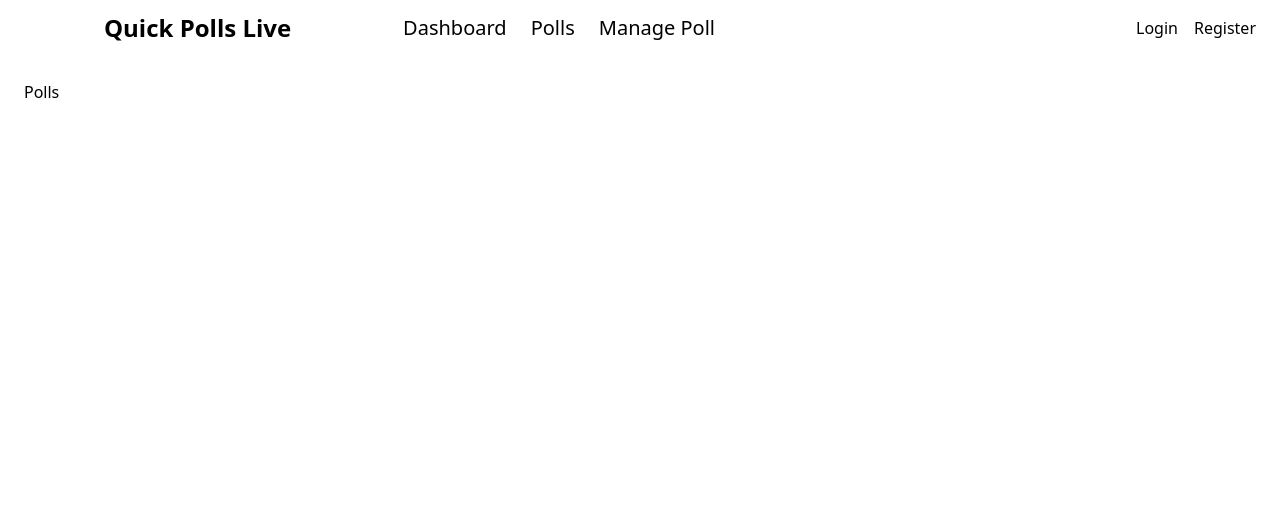
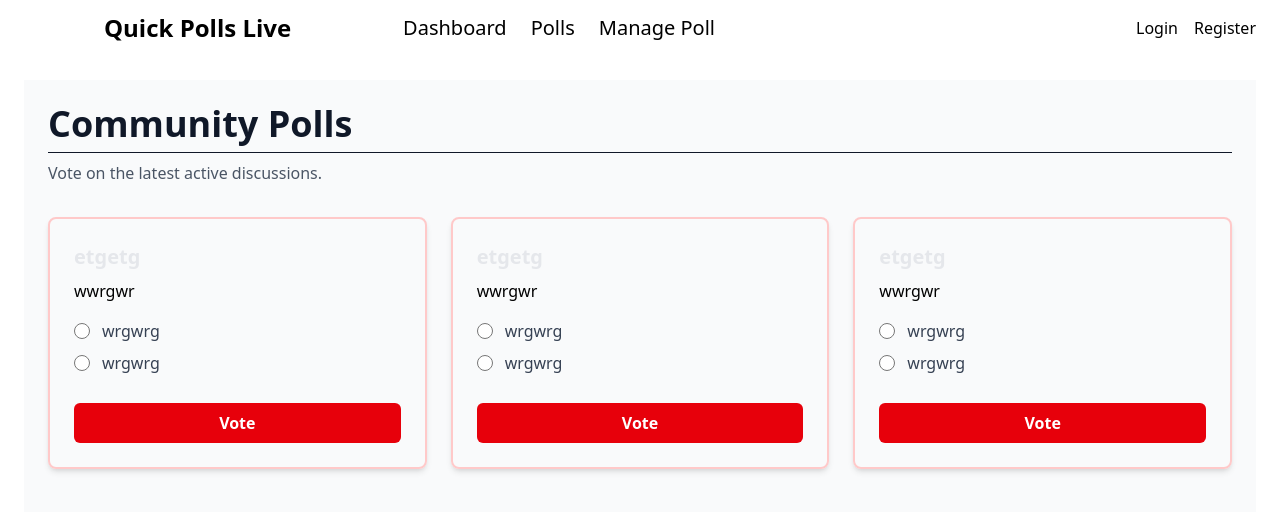
Before and after one commit to ManojM-656565/quick-polls-live, a React app in the folder frontend/: page /polls in a window 1280 px wide. Shown: the top 512 px of the page. Built offline with nearby package versions, Linux system fonts and the light colour scheme; the HTML template or start-up script is replaced by a standard one.

Commit message:
feat:Voting page in frontend is implemented

```diff
--- /dev/null
+++ b/frontend/src/components/polls/PollCardVote.jsx
@@ -0,0 +1,52 @@
+import React from 'react'
+import { useState } from 'react';
+
+const PollCardVote = ({poll}) => {
+    const [selectedOption, setSelectedOption] = useState(null);
+    const {title,description,options}=poll
+
+    const handleSubmit=async(e)=>{
+        e.preventDefault();
+    }
+  return (
+
+    <div className='p-6 shadow-md rounded-lg border-2 border-red-200'>
+    <h3 className='text-xl font-bold mb-2 text-gray-200'>{title}</h3>
+    <p className='text=gray-400 mb-4'>{description}</p>
+    <form onSubmit={handleSubmit} className="space-y-3">
+                <div className="space-y-2">
+                    {options.map((option) => (
+                        <div key={option._id} className="flex items-center">
+                            <input
+                                type="radio"
+                                id={option._id}
+                                name="poll-option"
+                                value={option._id}
+                                checked={selectedOption === option._id}
+                                onChange={() => setSelectedOption(option._id)}
+                                className="h-4 w-4 text-red-600 border-gray-300"
+                            />
+                            <label
+                                htmlFor={option._id}
+                                className="ml-3 text-base font-medium text-gray-700"
+                            >
+                                {option.text}
+                            </label>
+                        </div>
+                    ))}
+                </div>
+
+                <button
+                    type="submit"
+                    className="w-full py-2 px-4 mt-4 bg-red-600 text-white font-semibold rounded-md"
+                >
+                    Vote
+                </button>
+
+
+            </form>
+    </div>
+  )
+}
+
+export default PollCardVote
--- a/frontend/src/pages/Polls.jsx
+++ b/frontend/src/pages/Polls.jsx
@@ -1,9 +1,65 @@
-import React from 'react'
+import React from 'react';
+import PollCardVote from '../components/polls/PollCardVote';
 
-const Polls = () => {
-  return (
-    <div>Polls</div>
-  )
-}
+const PollsPage = () => {
+    // const [polls, setPolls] = useState([]);
 
-export default Polls
+    const polls=[
+      {
+        title:"etgetg",
+        description:"wwrgwr",
+        options:[{
+          _id:"onf",
+          text:"wrgwrg",
+        },
+        {
+          _id:"jnff",
+          text:"wrgwrg",
+        }],
+      },
+      {
+        title:"etgetg",
+        description:"wwrgwr",
+        options:[{
+          _id:"onf",
+          text:"wrgwrg",
+        },
+        {
+          _id:"jnff",
+          text:"wrgwrg",
+        }],
+      },
+      {
+        title:"etgetg",
+        description:"wwrgwr",
+        options:[{
+          _id:"onf",
+          text:"wrgwrg",
+        },
+        {
+          _id:"jnff",
+          text:"wrgwrg",
+        }],
+      },
+
+    ]
+    return (
+        <div className="min-h-screen bg-gray-50 p-6">
+            <header className="mb-8">
+                <h1 className="text-4xl font-extrabold text-gray-900 border-b pb-2">Community Polls</h1>
+                <p className="mt-2 text-gray-600">Vote on the latest active discussions.</p>
+            </header>
+
+            <div className="grid grid-cols-1 md:grid-cols-2 lg:grid-cols-3 gap-6">
+                {polls.map((poll) => (
+                    <PollCardVote
+                        key={poll._id}
+                        poll={poll}
+                    />
+                ))}
+            </div>
+        </div>
+    );
+};
+
+export default PollsPage;
```
